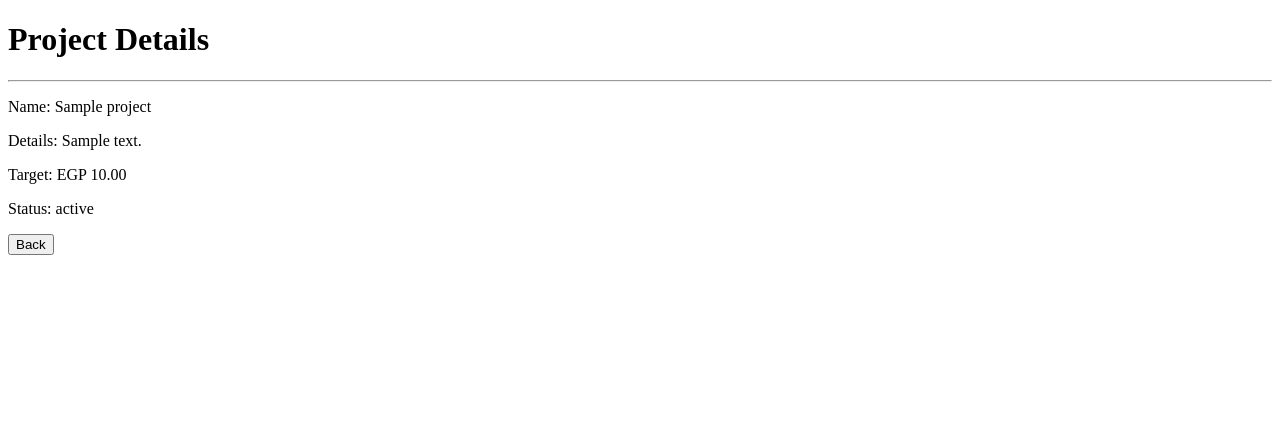
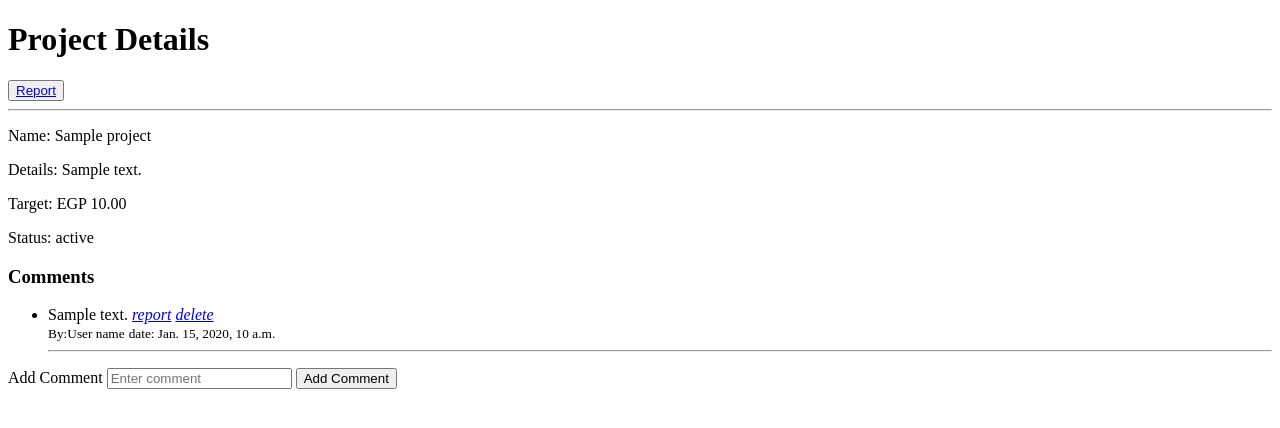
Before and after one commit to MohamedAbdElgni/Crowd-Funding, a Django app: page /projects/1/ in a window 1280 px wide. Shown: the top 428 px of the page. Run offline with Django 5.2, Linux system fonts and the light colour scheme; tables that the repository leaves empty hold one stand-in row (values such as "Sample post").

Commit message:
adding comments and reports

```diff
--- a/fundprojects/admin.py
+++ b/fundprojects/admin.py
@@ -6,3 +6,6 @@ admin.site.register(Category)
 admin.site.register(Project)
 admin.site.register(ProjectPicture)
 admin.site.register(Tag)
+admin.site.register(Comments)
+admin.site.register(ProjectsReports)
+admin.site.register(CommentsReports)
--- a/fundprojects/models.py
+++ b/fundprojects/models.py
@@ -54,3 +54,48 @@ class Tag(models.Model):
 
     def __str__(self):
         return self.name
+
+
+class Comments(models.Model):
+    """
+        in future will replace user_id with user model
+        so we can show user name and profile picture in comments
+        at the front end
+    """
+    project = models.ForeignKey(Project, on_delete=models.CASCADE, related_name='project_comments')
+    user_id = models.IntegerField()
+    comment = models.TextField()
+    created_at = models.DateTimeField(auto_now_add=True)
+
+    def __str__(self):
+        return self.comment
+
+    @classmethod
+    def get_comments_by_project(cls, project_id):
+        """returns all comments for a project
+
+        Args:
+            project_id
+        Returns:
+            list of comments related to the project as a queryset
+        """
+        return cls.objects.filter(project=project_id)
+
+
+class ProjectsReports(models.Model):
+    project = models.ForeignKey(Project, on_delete=models.CASCADE, related_name='project_reports')
+    user_id = models.IntegerField()
+    report = models.TextField()
+    created_at = models.DateTimeField(auto_now_add=True)
+
+    def __str__(self):
+        return self.report
+
+class CommentsReports(models.Model):
+    comment = models.ForeignKey(Comments, on_delete=models.CASCADE, related_name='comment_reports')
+    user_id = models.IntegerField()
+    report = models.TextField()
+    created_at = models.DateTimeField(auto_now_add=True)
+
+    def __str__(self):
+        return self.report
--- a/fundprojects/urls.py
+++ b/fundprojects/urls.py
@@ -1,9 +1,13 @@
 from django.urls import path
-from .views import ProjectCreateView,ProjectListView,ProjectDetailView
+from .views import *
 
 app_name = 'fundprojects'
 urlpatterns = [
     path('', ProjectListView.as_view(), name='projects'),
     path('create/', ProjectCreateView.as_view(), name='project_create'),
-    path('<int:pk>/', ProjectDetailView.as_view(), name='project_detail'),
+    path('<int:project_id>/', project_details , name='project_details'),
+    path('comment/<int:project_id>/', add_comment , name='add_comment'),
+    path('report/<int:project_id>/', report_project , name='report_project'),
+    path('reportcomment/<int:comment_id>/', report_comment , name='report_comment'),
+
 ]
--- a/fundprojects/views.py
+++ b/fundprojects/views.py
@@ -1,8 +1,8 @@
-from django.shortcuts import render
-from django.views.generic import ListView, DetailView
+from django.shortcuts import render, redirect, get_object_or_404
+from django.views.generic import ListView
 from django.views.generic.edit import CreateView
 from django.urls import reverse_lazy
-from .models import Project
+from .models import *
 from .forms import ProjectForm
 
 # Create your views here.
@@ -56,7 +56,54 @@ class ProjectListView(ListView):
 
 # Project Details ------------------------------------------------>
 
-class ProjectDetailView(DetailView):
-    model = Project
-    template_name = 'fundprojects/show.html'
-    context_object_name = 'project'
+def project_details(request, project_id):
+    project = Project.objects.get(id=project_id)
+    comments = Comments.get_comments_by_project(project_id)
+    return render(request, 'fundprojects/show.html', {'project': project, 'comments': comments})
+
+
+
+def add_comment(request, project_id):
+    if request.method == 'POST':
+        comment = request.POST['comment']
+        Comments.objects.create(comment=comment, project_id=project_id, user_id=current_user['id'])
+        return redirect('fundprojects:project_details', project_id=project_id)
+    else:
+        return redirect('fundprojects:project_details', project_id=project_id)
+
+def delete_comment(request, project_id, comment_id):
+    pass
+
+
+
+def report_project(request, project_id):
+    project = get_object_or_404(Project, pk=project_id)
+    if request.method == 'POST':
+        report = request.POST.get('report')
+        if report:
+            ProjectsReports.objects.create(report=report, project_id=project_id, user_id=request.user.id)
+            return redirect('fundprojects:project_details', project_id=project_id)
+        else:
+            return redirect('fundprojects:project_details', project_id=project_id)
+    else:
+        return render(request, 'fundprojects/report_project.html', {'project': project})
+
+
+def report_comment(request, comment_id):
+    comment = get_object_or_404(Comments, pk=comment_id)
+    if request.method == 'POST':
+        report = request.POST.get('report')
+        if report:
+            CommentsReports.objects.create(report=report, comment_id=comment_id, user_id=request.user.id)
+            return redirect('fundprojects:project_details', project_id=comment.project.id)
+        else:
+            return redirect('fundprojects:project_details', project_id=comment.project.id)
+    else:
+        return render(request, 'fundprojects/report_comment.html', {'comment': comment})
+
+
+def delete_comment(request, project_id, comment_id):
+   pass
+
+def donate (request, project_id):
+    pass
--- a/project/views.py
+++ b/project/views.py
@@ -1,4 +1,4 @@
 from django.shortcuts import render
 
 def home(request):
-    return render(request, 'fundprojects/main/home.html')
+    return render(request, 'fundprojects/home.html')
--- a/templates/fundprojects/projects.html
+++ b/templates/fundprojects/projects.html
@@ -26,7 +26,7 @@
             <td>{{ project.details }}</td>
             <td>{{ project.category.name }}</td>
             <td style="display: flex;">
-                <form action="{% url 'fundprojects:project_detail' pk=project.id  %}">
+                <form action="{% url 'fundprojects:project_details' project_id=project.id  %}">
                     <button type="submit" class="btn btn-warning">Show</button>
                 </form>
                 &nbsp;
--- a/templates/fundprojects/show.html
+++ b/templates/fundprojects/show.html
@@ -8,6 +8,7 @@
 <body>
     <div class="container mt-5 mb-5">
         <h1>Project Details</h1>
+        <button class="btn btn-primary"><a href="{% url 'fundprojects:report_project' project_id=project.id %}">Report</a></button>
         <div class="row">
             <div class="col-6">
             <div class="card p-3 w-75">
@@ -16,10 +17,32 @@
         <p><span class="fw-bold fs-5">Details: </span> {{ project.details }}</p>
         <p><span class="fw-bold fs-5">Target: EGP </span> {{ project.total_target }}</p>
         <p><span class="fw-bold fs-5">Status: </span> {{ project.status }}</p>
-        <button onclick="history.back()" class="btn btn-danger">Back</button>
+        {% if comments %}
+        <h3>Comments</h3>
+        <ul>
+            {% for comment in comments %}
+            <li>{{ comment.comment }}
+                <a href="{% url 'fundprojects:report_comment' comment_id=comment.id %}"><em>report</em></a>
+                <a href="#"><em>delete</em></a>
+            </li>
+            <small>By:User name</small>
+            <small>date: {{ comment.created_at }}</small>
+            <hr>
+            {% endfor %}
+        </ul>
+        {% else %}
+        <p>No comments yet</p>
+        {% endif %}
+        <form action="{% url 'fundprojects:add_comment' project_id=project.id %}" method="POST">
+            {% csrf_token %}
+            <div class="form-group">
+                <label for="comment">Add Comment</label>
+                <input type="text" class="form-control" id="comment" name="comment" placeholder="Enter comment" required>
+            <button type="submit" class="btn btn-primary">Add Comment</button>
+        </form>
     </div>
-    </div>
-    </div>
+            </div>
+        </div>
     </div>
 </body>
 </html>
```
Also changed, not shown: steps.txt (+5 -5 lines), templates/fundprojects/report_comment.html (added, +11 -0 lines), templates/fundprojects/report_project.html (added, +12 -0 lines), fundprojects/migrations/0003_comments.py (added), fundprojects/migrations/0004_projectsreports.py (added), fundprojects/migrations/0005_commentsreports.py (added), templates/fundprojects/home.html (renamed from templates/fundprojects/main/home.html).
